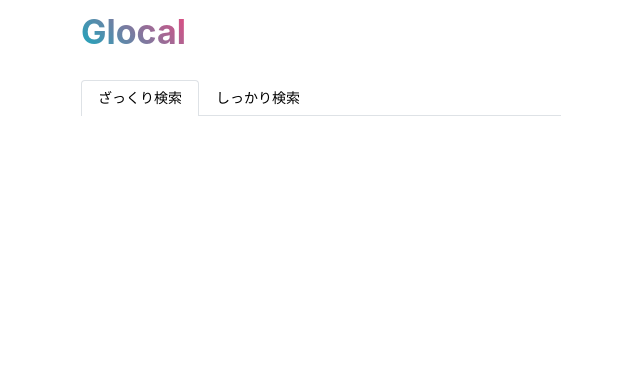
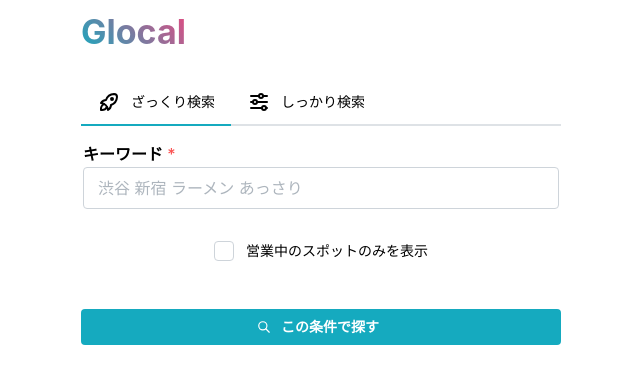
Before and after one commit to hayato-yokoyama/glocal, a Next.js app: page / in a window 1280 px wide. Shown: the top 384 px of the page, without its empty margins (319-959 px from the left). Built offline with nearby package versions, Linux system fonts and the light colour scheme.

Commit message:
💄 トップ画面のモード切り替えのUIの更新

```diff
--- a/src/app/layout.tsx
+++ b/src/app/layout.tsx
@@ -22,7 +22,7 @@
         >
           <div className="mx-auto max-w-md px-4 lg:max-w-lg xl:max-w-xl">
             <Header />
-            <Space h="md" />
+            <Space h={16} />
             <main>{children}</main>
           </div>
         </MantineProvider>
--- a/src/components/top/TopForm.tsx
+++ b/src/components/top/TopForm.tsx
@@ -1,9 +1,14 @@
 "use client";
 
-import { Button, Checkbox, Fieldset, Select, Tabs, TextInput } from "@mantine/core";
+import { Button, Checkbox, Fieldset, Select, Space, Tabs, TextInput } from "@mantine/core";
 import { useForm } from "@mantine/form";
-import { IconSearch } from "@tabler/icons-react";
+import { IconAdjustmentsHorizontal, IconRocket, IconSearch } from "@tabler/icons-react";
 import { useRouter } from "next/navigation";
+
+type FormValues = {
+  isOpen: boolean;
+  query: string;
+};
 
 type AdvancedFormValues = {
   distance: string;
@@ -16,10 +21,16 @@
 const TopForm = () => {
   const router = useRouter();
 
+  const handleClickSubmit = (params: FormValues) => {
+    const { query, isOpen } = params;
+
+    const url = `/search/${encodeURIComponent(query)}${isOpen ? `?isOpen=${encodeURIComponent(isOpen)}` : ""}`;
+    router.push(url);
+  };
+
   const handleClickAdvancedSubmit = (params: AdvancedFormValues) => {
     const { place, distance, keyword, genre, isOpen } = params;
 
-    // prettier-ignore
     const pathParams = `${encodeURIComponent(place)}/${encodeURIComponent(distance)}`;
 
     let queryParams = `?`;
@@ -38,6 +49,16 @@
     router.push(url);
   };
 
+  const form = useForm<FormValues>({
+    initialValues: {
+      isOpen: false,
+      query: "",
+    },
+    validate: {
+      query: (value) => (/^\s*$/.test(value) ? "キーワードを入力してください" : null),
+    },
+  });
+
   const advancedForm = useForm<AdvancedFormValues>({
     initialValues: {
       distance: "800",
@@ -52,16 +73,39 @@
   });
 
   return (
-    <Tabs defaultValue="roughly" variant="outline">
-      <Tabs.List className="mb-4">
-        <Tabs.Tab value="roughly">ざっくり検索</Tabs.Tab>
-        <Tabs.Tab value="advanced">しっかり検索</Tabs.Tab>
+    <Tabs defaultValue="roughly" variant="default">
+      <Tabs.List>
+        <Tabs.Tab value="roughly" leftSection={<IconRocket />}>
+          ざっくり検索
+        </Tabs.Tab>
+        <Tabs.Tab value="advanced" leftSection={<IconAdjustmentsHorizontal />}>
+          しっかり検索
+        </Tabs.Tab>
       </Tabs.List>
+      <Space h={16} />
+      <Tabs.Panel value="roughly">
+        <form onSubmit={form.onSubmit((values) => handleClickSubmit(values))}>
+          <div className="flex flex-col gap-y-8">
+            <Fieldset className="flex flex-col gap-y-2" variant="unstyled">
+              <TextInput
+                size="md"
+                withAsterisk
+                label={<span className="font-bold">キーワード</span>}
+                placeholder="渋谷 新宿 ラーメン あっさり"
+                {...form.getInputProps("query")}
+              />
+            </Fieldset>
+            <Checkbox label="営業中のスポットのみを表示" className="mx-auto" {...form.getInputProps("isOpen")} />
+          </div>
+          <Space h={48} />
+          <Button type="submit" fullWidth variant="filled" leftSection={<IconSearch size={14} />}>
+            この条件で探す
+          </Button>
+        </form>
+      </Tabs.Panel>
       <Tabs.Panel value="advanced">
-        <form
-          onSubmit={advancedForm.onSubmit((values) => handleClickAdvancedSubmit(values))}
-          className="flex flex-col gap-y-8"
-        >
+        <form onSubmit={advancedForm.onSubmit((values) => handleClickAdvancedSubmit(values))}>
+          <div className="flex flex-col gap-y-8">
             <Fieldset className="flex flex-col gap-y-2" variant="unstyled">
               <TextInput
                 size="md"
@@ -102,8 +146,14 @@
                 {...advancedForm.getInputProps("keyword")}
               />
             </Fieldset>
-          <Checkbox label="営業中のスポットのみを表示" className="mx-auto" {...advancedForm.getInputProps("isOpen")} />
-          <Button type="submit" variant="filled" leftSection={<IconSearch size={14} />}>
+            <Checkbox
+              label="営業中のスポットのみを表示"
+              className="mx-auto"
+              {...advancedForm.getInputProps("isOpen")}
+            />
+          </div>
+          <Space h={48} />
+          <Button type="submit" fullWidth variant="filled" leftSection={<IconSearch size={14} />}>
             この条件で探す
           </Button>
         </form>
```
Lines whose indentation alone changed are shown as unchanged.
